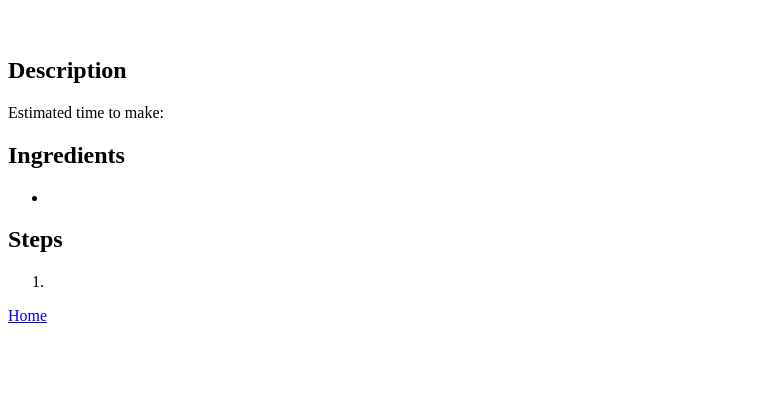
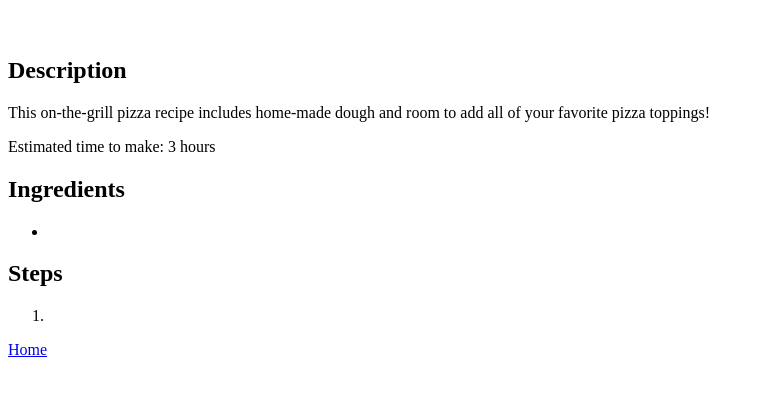
Before and after one commit to 3thanlarson/odin-recipes, a plain HTML site: page recipes/grilled-pizza.html in a window 1280 px wide. Shown: the part 61-454 px from the top of the page, without its empty margins (0-764 px from the left). Drawn offline with Linux system fonts and the light colour scheme.

Commit message:
Add description for pizza recipe

```diff
--- a/recipes/grilled-pizza.html
+++ b/recipes/grilled-pizza.html
@@ -11,8 +11,9 @@
     <img>
 
     <h2>Description</h2>
-    <p></p>
-    <p>Estimated time to make: </p>
+    <p>This on-the-grill pizza recipe includes home-made dough
+        and room to add all of your favorite pizza toppings!</p>
+    <p>Estimated time to make: 3 hours</p>
 
     <h2>Ingredients</h2>
     <ul>
```
